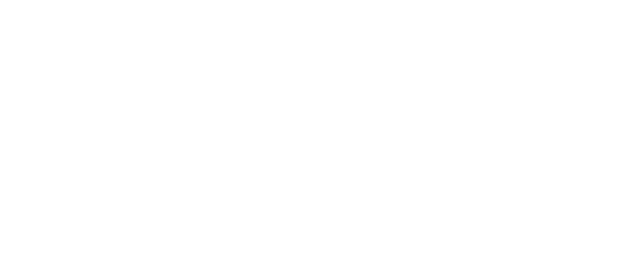
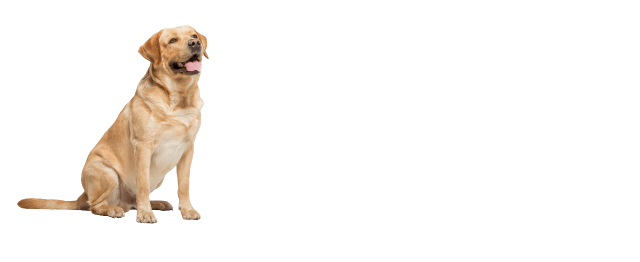
Before and after one commit to BrunoOS-learn/Descomplica_Atividade3, a plain HTML site: page index.html in a window 1280 px wide. Shown: the whole page, without its empty margins (0-640 px from the left). Drawn offline with Linux system fonts and the light colour scheme.

Commit message:
feat: add dog image

```diff
--- a/index.html
+++ b/index.html
@@ -1 +1,4 @@
 <!-- index.html -->
+
+
+<img src="images/dog-poster.png" style="height: 240px; width: 240px;"/>
```
Also changed, not shown: images/dog-poster.png (added).
